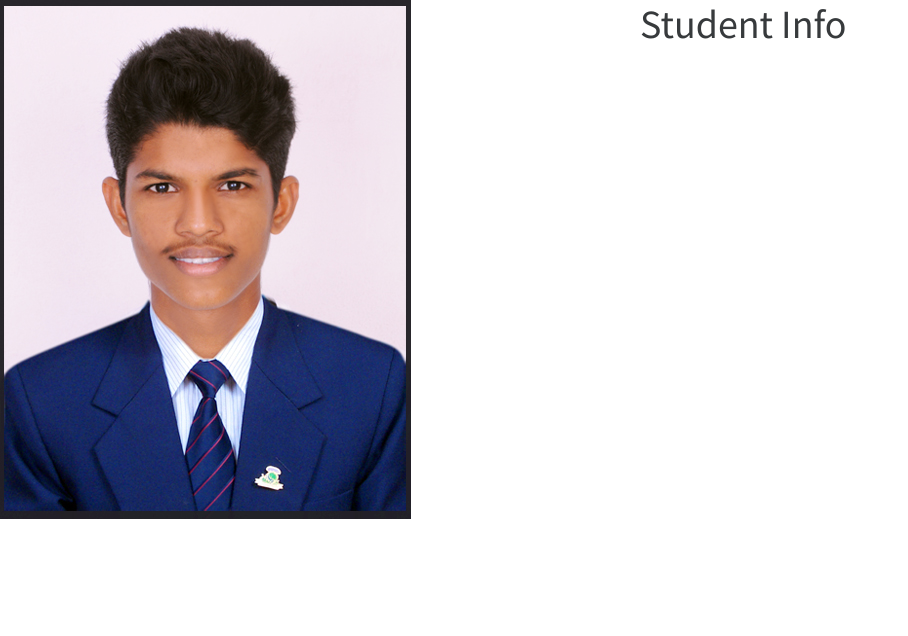
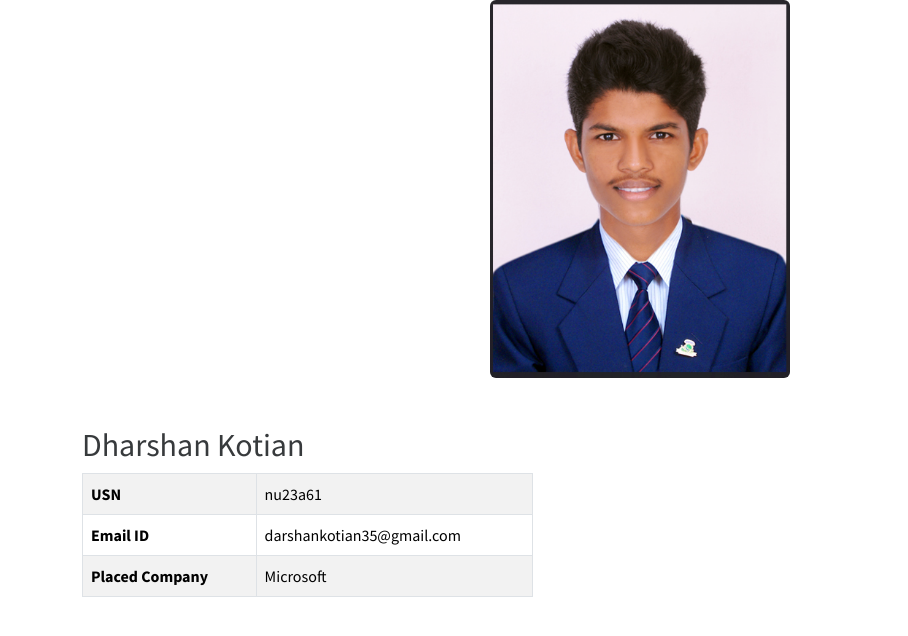
Before and after one commit to Dharshansk16/NUSIA, a Django app: page /profile/1/ in a window 1280 px wide. Shown: the part 62-698 px from the top of the page, without its empty margins (0-908 px from the left). Run offline with Django 4.2, Linux system fonts and the light colour scheme; data comes from the database, SQL or seed files in the repository; both versions use the stored data as it was after the commit; some libraries are stand-ins or nearby versions.

Commit message:
Profile Page , Search Query , Dynamic Row

```diff
--- a/info/templates/info/profile.html
+++ b/info/templates/info/profile.html
@@ -1,21 +1,32 @@
 {% extends 'main.html' %}
 
 {% block content %}
-<style>
-    .profile-container{
-        display: grid;
-        grid-template-columns: 2fr 2fr;
-    }
-</style>
-
-<div class="profile-container">
-    <div>
-        <img src="{{student.avatar.url}}"/>
-
-    </div>
-
-    <div>
-        <h1>Student Info</h1>
+<div class = "container">
+    <div class = "row">
+        <div class = "col-md-4 offset-md-4 text-center">
+            <img src="{{studentId.avatar.url}}" alt="" class = "img-fluid rounded" width="300" height= "300"/>
+        </div>
+        <div class="col-md-5">
+            <h2 class= "mt-5">{{studentId.first_name}} {{studentId.last_name}}</h2>
+            <table class= "table table-bordered table-striped">
+                <tbody>
+                    <tr>
+                        <th class = "text-nowrap" style="width:20 %;">
+                            USN
+                        </th>
+                        <td>{{studentId.usn}}</td>
+                    </tr>
+                    <tr>
+                        <th class = "text-nowrap">Email ID</th>
+                        <td>{{studentId.email_id}}</td>
+                    </tr>
+                    <tr>
+                        <th class ="text-nowrap">Placed Company</th>
+                        <td>{{studentId.placed_company}}</td>
+                    </tr>
+                </tbody>
+            </table>
+        </div>
     </div>
 </div>
 {% endblock content %}
--- a/info/urls.py
+++ b/info/urls.py
@@ -1,7 +1,6 @@
 from django.urls import path
 from .import views
-from django.conf import settings
-from django.conf.urls.static import static
+
 
 urlpatterns = [
     path('', views.home, name='home'),
@@ -9,6 +8,3 @@ urlpatterns = [
 
 
 ]
-
-if settings.DEBUG:
-    urlpatterns += static(settings.MEDIA_URL , document_root = settings.MEDIA_ROOT)
--- a/info/views.py
+++ b/info/views.py
@@ -1,15 +1,24 @@
 from django.shortcuts import render
 from .models import Student
+from django.db.models import Q
 
 # Create your views here.
 
 def home(request):
-    context =  {'students':Student.objects.all()}
+    q = request.GET.get('q') if request.GET.get('q') != None else ''
+    students = Student.objects.filter(
+        Q(usn__icontains=q) |
+        Q(placed_company__icontains=q) |
+        Q(branch__icontains=q) |
+        Q(cgpa__icontains = q) |
+        Q(first_name__icontains = q) |
+        Q(last_name__icontains = q)
+    )
+    context =  {'students':students}
     return render(request , 'info/home.html', context)
 
 
-
 def studentProfile(request ,pk):
-    student = Student.objects.get(id=pk)
-    context = {'student':student}
+    studentId = Student.objects.get(id=pk)
+    context = {'studentId':studentId}
     return render(request, 'info/profile.html', context)
--- a/templates/main.html
+++ b/templates/main.html
@@ -12,5 +12,8 @@
     {% include "navbar.html" %}
       {% block content %}
       {% endblock content %}
+
     <script src="https://cdn.jsdelivr.net/npm/bootstrap@5.0.2/dist/js/bootstrap.bundle.min.js"</script>
+
+    </body>
 </html>
--- a/templates/navbar.html
+++ b/templates/navbar.html
@@ -34,8 +34,8 @@
                 </div>
               </li> {% endcomment %}
             </ul>
-            <form class="d-flex">
-              <input class="form-control me-sm-2" type="search" placeholder="Enter the USN">
+            <form action = {% url "home" %} method = "GET" class="d-flex">
+              <input class="form-control me-sm-2" name = 'q' placeholder="Enter the USN">
               <button class="btn btn-secondary my-2 my-sm-0" type="submit">Search</button>
             </form>
           </div>
```
Also changed, not shown: info/templates/info/home.html (+16 -2 lines), db.sqlite3, info/admin.py (line endings or trailing spaces), info/migrations/0006_alter_student_avatar_profile.py (added), info/migrations/0007_delete_profile.py (added), info/models.py (line endings or trailing spaces).
